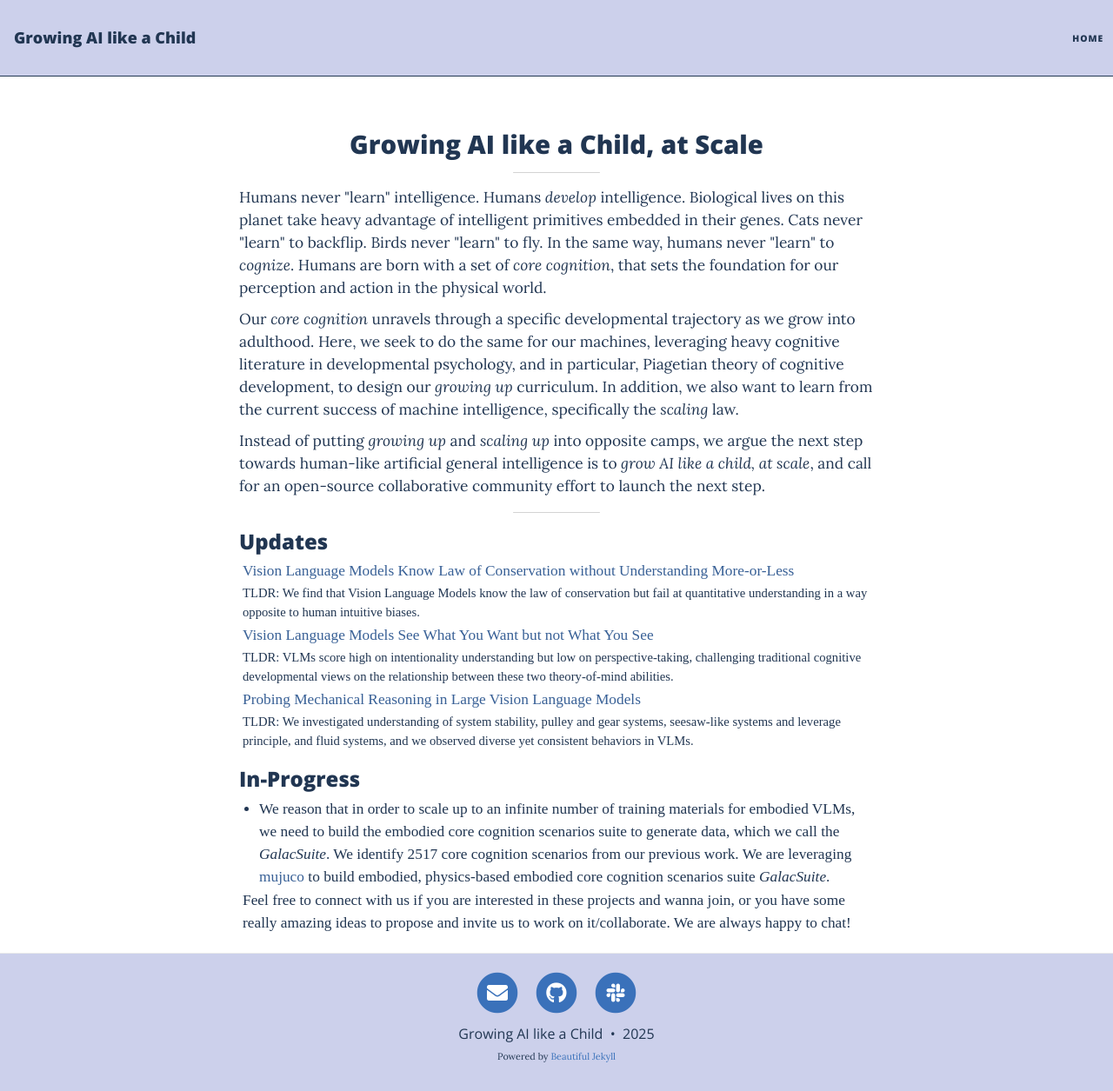
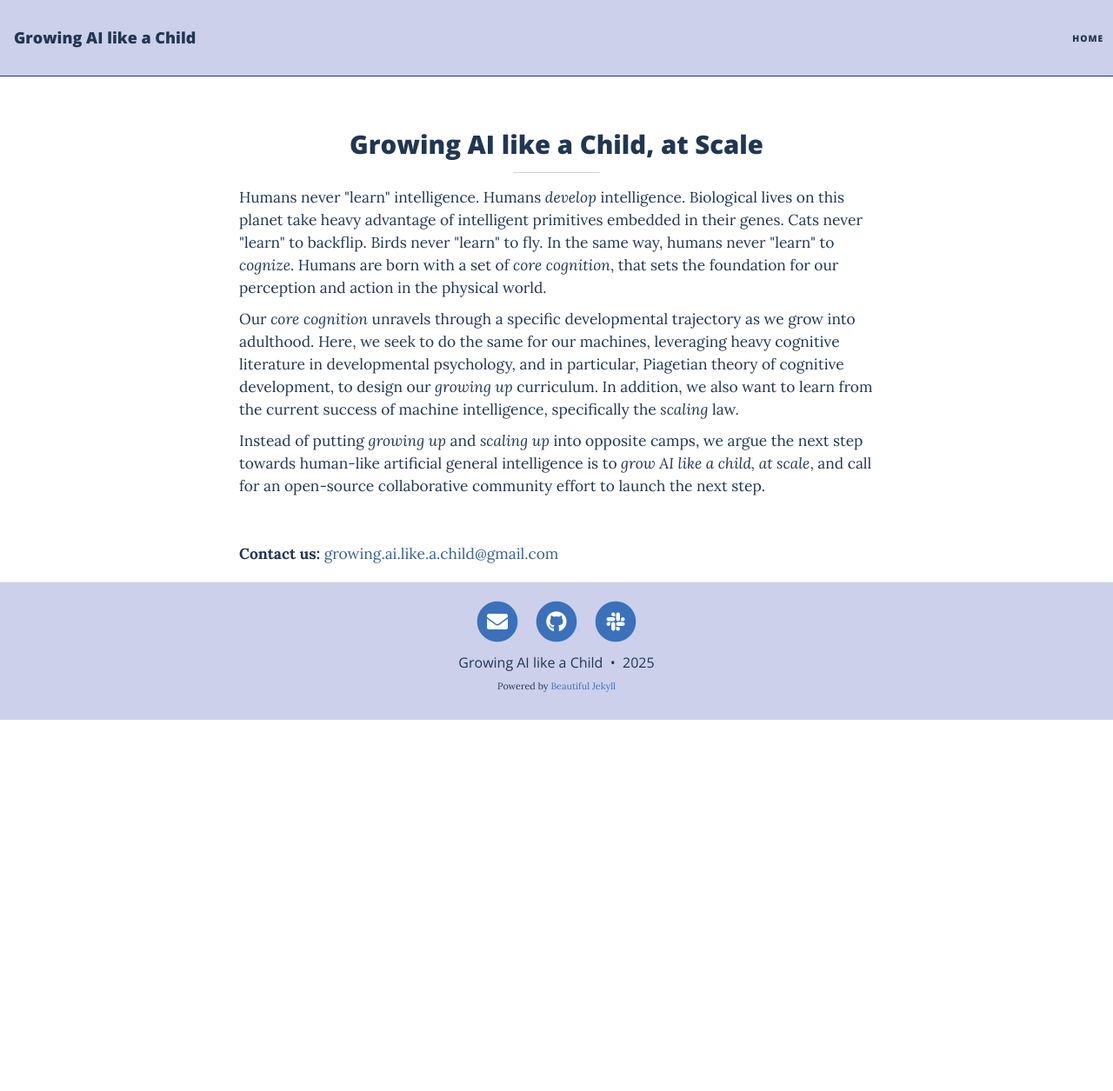
Before and after one commit to growing-ai-like-a-child/growing-ai-like-a-child.github.io, a Jekyll site: the page built from index.html, in a window 1280 px wide and 1255 px high. Shown: the whole window at 87% size. Built offline with Jekyll 4.4.1, drawn with Linux system fonts in a browser that asks for light colours; nearby versions of some CDN libraries; the list of posts is cut into pages by our own code.

Commit message:
Update index.html

```diff
--- a/index.html
+++ b/index.html
@@ -20,11 +20,17 @@ layout: home
 Instead of putting <i>growing up</i> and <i>scaling up</i> into opposite camps, we argue the next step towards human-like artificial general intelligence is to <i>grow AI like a child, at scale</i>, and call for an open-source collaborative community effort to launch the next step.
 </div>
 
+<div class="contact" style="font-size: 13pt;">
+  <br><br>
+  <b>Contact us:</b> <a href="mailto:growing.ai.like.a.child@gmail.com">growing.ai.like.a.child@gmail.com</a>
+</div>
+
 <!--
 <hr class="small" style="border-width: 1pt; border-color: lightgray;">
 <div class="subsubheading"><h2>Join Us: <a href="https://join.slack.com/t/growingailikeachild/shared_invite/zt-2rw1oqto3-I7IsBoawbi6btzBkaTFI8g" target="_blank">Slack</a></h2></div>
 <hr class="small" style="border-width: 1pt; border-color: lightgray;">
 -->
+<!--
 <hr class="small" style="border-width: 1pt; border-color: lightgray;">
 <h3>Updates</h3>
 <div class="publication" style="margin: 3px; font-size: 12pt; font-family:'Times New Roman', Times, serif;">
@@ -64,14 +70,14 @@ Instead of putting <i>growing up</i> and <i>scaling up</i> into opposite camps,
 <div class="in-progress" style="margin: 3px; font-size: 12pt; font-family:'Times New Roman', Times, serif;">
     <ul style="margin: 0; padding-left: 20px; font-size: 13pt;">
         <li>
-            We reason that in order to scale up to an infinite number of training materials for embodied VLMs, we need to build the embodied core cognition scenarios suite to generate data, which we call the <i>GalacSuite</i>. We identify 2517 core cognition scenarios from our previous work. We are leveraging <a href="https://mujoco.org/" target="_blank">mujuco</a> to build embodied, physics-based embodied core cognition scenarios suite <i>GalacSuite</i>.
+            We reason that in order to scale up to an infinite number of training materials for embodied VLMs, we need to build the embodied core cognition scenarios suite to generate data, which we call the <i>GrowSuite</i>. We identify 2517 core cognition scenarios from our previous work. We are leveraging <a href="https://mujoco.org/" target="_blank">mujuco</a> to build embodied, physics-based embodied core cognition scenarios suite <i>GalacSuite</i>.
         </li>
     </ul>
     <p style="margin: 1px; font-size: 13pt">
         Feel free to connect with us if you are interested in these projects and wanna join, or you have some really amazing ideas to propose and invite us to work on it/collaborate. We are always happy to chat!
     </p>
 </div>
-
+-->
 
 <!--
 <center>
```
